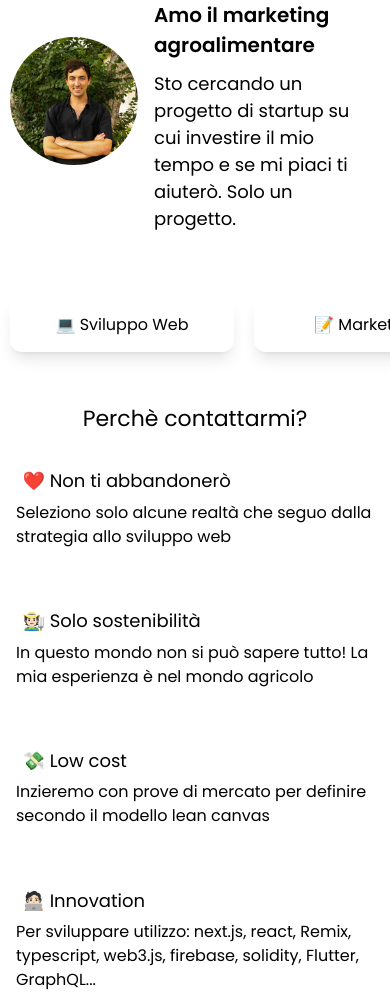
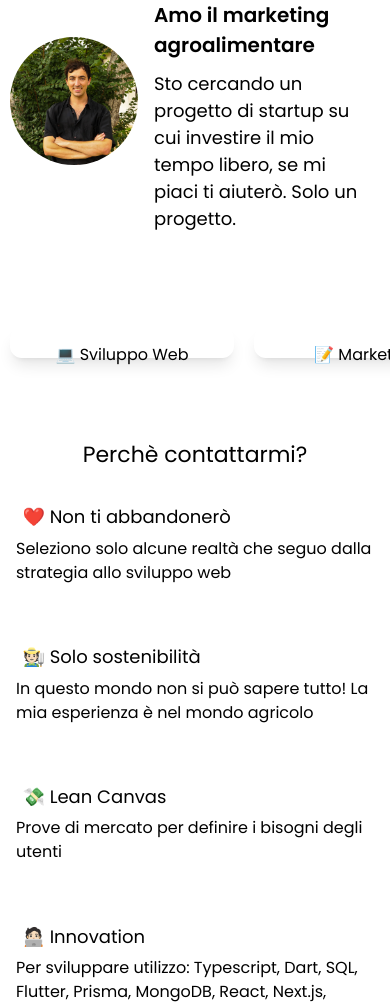
Before and after one commit to francemazzi/frasma, a Next.js app: page / in a window 390 px wide. Shown: the part 984-1990 px from the top of the page. Built offline with nearby package versions, Linux system fonts and the light colour scheme.

Commit message:
fix: linktree css

```diff
--- a/common/navbarCostants.ts
+++ b/common/navbarCostants.ts
@@ -32,14 +32,13 @@ export const WORK_WHY: { title: string; description: string }[] = [
       "In questo mondo non si può sapere tutto! La mia esperienza è nel mondo agricolo",
   },
   {
-    title: "💸 Low cost",
-    description:
-      "Inzieremo con prove di mercato per definire secondo il modello lean canvas",
+    title: "💸 Lean Canvas",
+    description: "Prove di mercato per definire i bisogni degli utenti",
   },
   {
     title: "🧑🏻‍💻 Innovation",
     description:
-      "Per sviluppare utilizzo: next.js, react, Remix, typescript, web3.js, firebase, solidity, Flutter, GraphQL...",
+      "Per sviluppare utilizzo: Typescript, Dart, SQL, Flutter, Prisma, MongoDB, React,  Next.js, Remix, Three.js, web3.js, Firebase, Solidity...",
   },
 ];
 
@@ -55,6 +54,14 @@ export const PORTFOLIO: {
     description:
       "Sviluppo di una Urban Farm verticale, progetto imprenditoriale riconosciuto dall'UniBo.",
     site: "https://www.valbindola.it/",
+  },
+
+  {
+    img: "/image/greamBack2.png",
+    titolo: "8 LOI",
+    description:
+      "PROGETTO SELEZIONATO PER ORA: Sviluppo del software ERP per analizzare i dati dell'invetario",
+    site: "https://www.greamm.com/",
   },
   {
     img: "/image/baky.png",
--- a/components/molecols/shortDescription/ShortDescription.tsx
+++ b/components/molecols/shortDescription/ShortDescription.tsx
@@ -1,42 +1,13 @@
 import React, { useInsertionEffect, useState, useEffect } from "react";
 import { WORK_FLOW } from "../../../common/navbarCostants";
-import SwiperCore, { Mousewheel } from "swiper";
-import { Swiper, SwiperSlide } from "swiper/react";
-import "swiper/css";
 
 function ShortDescription() {
-  // const [showGradient, setShowGradient] = useState(true);
-  // // const widthWindow: number = window.innerWidth;
-  // const [width, setWidth] = useState(
-  //   typeof window !== "undefined" && window.innerWidth
-  // );
-  // const breakPoint: number = 550;
-
-  // SwiperCore.use([Mousewheel]);
-
-  // useEffect(() => {
-  //   const changeWidth = () => setWidth(window.innerWidth);
-  //   window.addEventListener("resize", changeWidth);
-
-  //   return window.removeEventListener("resize", changeWidth);
-  // }, [width]);
-
   return (
-    <div
-      className="flex flex-row lg:items-center lg:justify-center overflow-x-scroll py-[20px]"
-      // slidesPerView={width < breakPoint ? 2 : 3}
-      // // slidesPerView={"auto"}
-      // freeMode
-      // grabCursor
-      // keyboard
-      // mousewheel
-      // onReachEnd={() => setShowGradient(false)}
-      // onFromEdge={() => setShowGradient(true)}
-    >
+    <div className="flex flex-row lg:items-center lg:justify-center overflow-x-scroll py-[50px]">
       {WORK_FLOW.map((work, i) => {
         return (
           <div key={i}>
-            <div className="h-30px  p-[15px] rounded-[12px] m-[10px] text-center shadow-lg w-[14rem]  ">
+            <div className="h-[30px] p-[15px] rounded-[12px] m-[10px] text-center shadow-lg w-[14rem]  ">
               {work.work}
             </div>
           </div>
--- a/components/molecols/shortDescription/ShortPresentation.tsx
+++ b/components/molecols/shortDescription/ShortPresentation.tsx
@@ -39,7 +39,7 @@ function ShortPresentation() {
             </div>
             <div className="text-[18px]">
               Sto cercando un progetto di startup su cui investire il mio tempo
-              e se mi piaci ti aiuterò. Solo un progetto.
+              libero, se mi piaci ti aiuterò. Solo un progetto.
             </div>
           </div>
         </div>
--- a/pages/index.tsx
+++ b/pages/index.tsx
@@ -17,7 +17,7 @@ export default function Home() {
         <link rel="icon" href="/favicon.ico" />
       </Head>
 
-      <SliderOne label="Investo il mio tempo nella tua startup" />
+      <SliderOne label="Benvenuto nel mio mondo da startupper agricolo" />
       <ShortPresentation />
       <ShortDescription />
       <Why />
--- a/pages/linktree.tsx
+++ b/pages/linktree.tsx
@@ -1,5 +1,4 @@
 import React from "react";
-
 import { motion, Variants } from "framer-motion";
 
 interface Props {
@@ -25,14 +24,10 @@ const cardVariants: Variants = {
 
 const hue = (h: number) => `hsl(${h}, 100%, 50%)`;
 
-function Card({ emoji, hueA, hueB }: Props) {
-  const background = `linear-gradient(306deg, ${hue(hueA)}, ${hue(hueB)})`;
-
 type LinkMap = {
   [key: string]: string;
 };
 
-  // definisci un oggetto che mappa le stringhe di input a link di output
 const linkMap: LinkMap = {
   "Linkedin 🧑🏻‍💻":
     "https://www.linkedin.com/in/francesco-saverio-mazzi-1a76b4159/",
@@ -41,7 +36,9 @@ function Card({ emoji, hueA, hueB }: Props) {
     "https://open.spotify.com/playlist/0CZjfbV2kqCjtDBQTwoPzd?si=1857c09296d04f6a",
 };
 
-  // ottieni il link corrispondente all'emoji attuale
+function Card({ emoji, hueA, hueB }: Props) {
+  const background = `linear-gradient(306deg, ${hue(hueA)}, ${hue(hueB)})`;
+
   const link = linkMap[emoji];
 
   return (
@@ -53,7 +50,14 @@ function Card({ emoji, hueA, hueB }: Props) {
         viewport={{ once: true, amount: 0.8 }}
       >
         <div className="splash" style={{ background }} />
-        <motion.div className="card" variants={cardVariants}>
+        <motion.div
+          className="card"
+          variants={cardVariants}
+          whileHover={{
+            scale: 1.05,
+            boxShadow: "0px 8px 15px rgba(0, 0, 0, 0.1)",
+          }}
+        >
           {emoji}
         </motion.div>
       </motion.div>
@@ -69,8 +73,7 @@ const food: [string, number, number][] = [
 
 export default function Linktree() {
   return (
-    <div className="h-full w-full">
-      {" "}
+    <div className="h-screen w-full flex flex-wrap justify-center md:flex-row flex-col items-center">
       {food.map(([emoji, hueA, hueB]) => (
         <Card emoji={emoji} hueA={hueA} hueB={hueB} key={emoji} />
       ))}
--- a/styles/globals.css
+++ b/styles/globals.css
@@ -10,6 +10,8 @@
     display: flex;
     align-items: center;
     justify-content: center;
+    margin: 0 80px;
+
     background: white;
     border-radius: 20px;
     box-shadow: 0 0 1px hsl(0deg 0% 0% / 0.075), 0 0 2px hsl(0deg 0% 0% / 0.075),
@@ -37,5 +39,6 @@
     clip-path: path(
       "M 0 303.5 C 0 292.454 8.995 285.101 20 283.5 L 460 219.5 C 470.085 218.033 480 228.454 480 239.5 L 500 430 C 500 441.046 491.046 450 480 450 L 20 450 C 8.954 450 0 441.046 0 430 Z"
     );
+    background-size: cover;
   }
 }
```
Also changed, not shown: public/image/greamBack.jpeg (added), public/image/greamBack2.png (added). Lines whose indentation alone changed are shown as unchanged.
